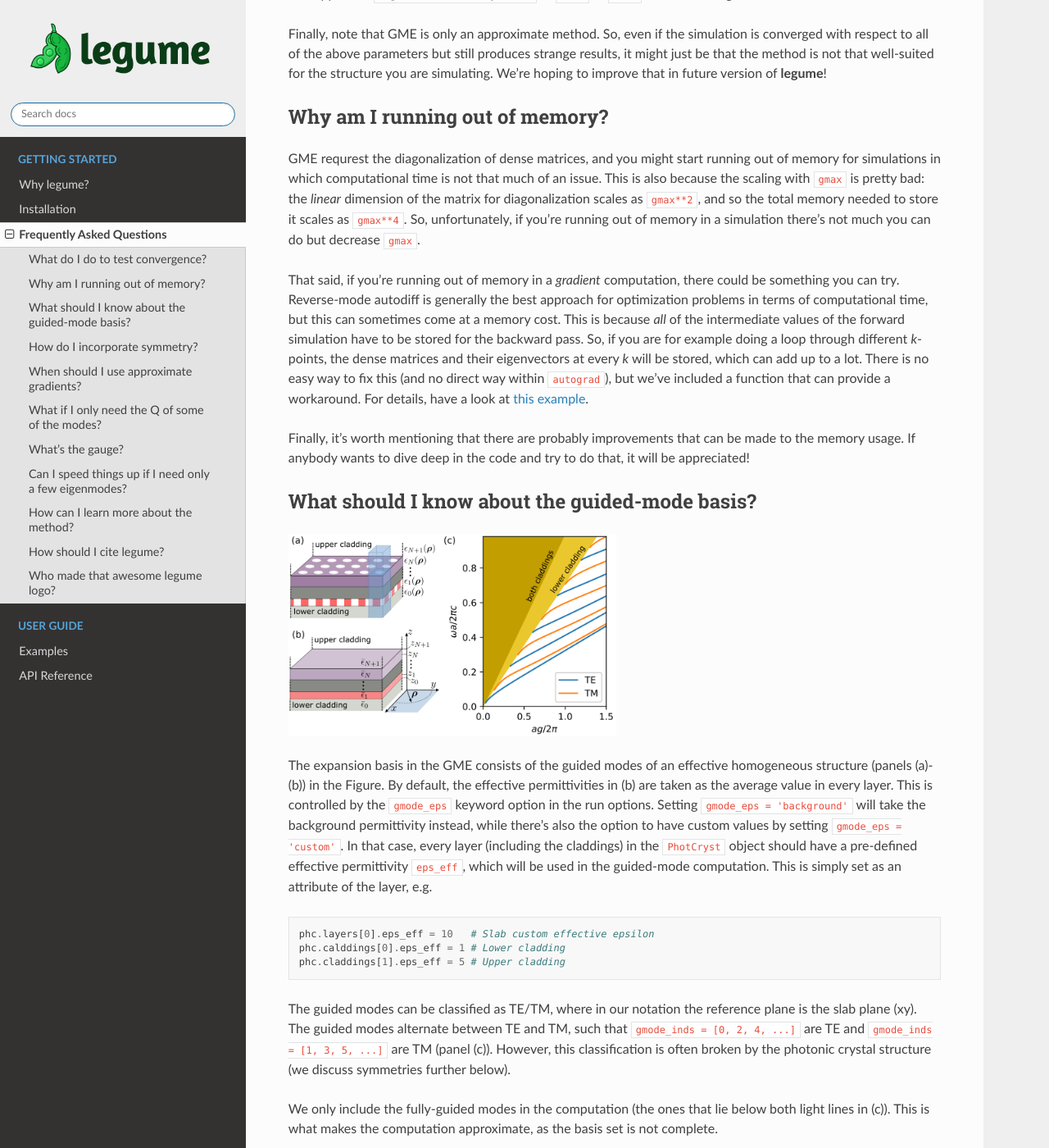
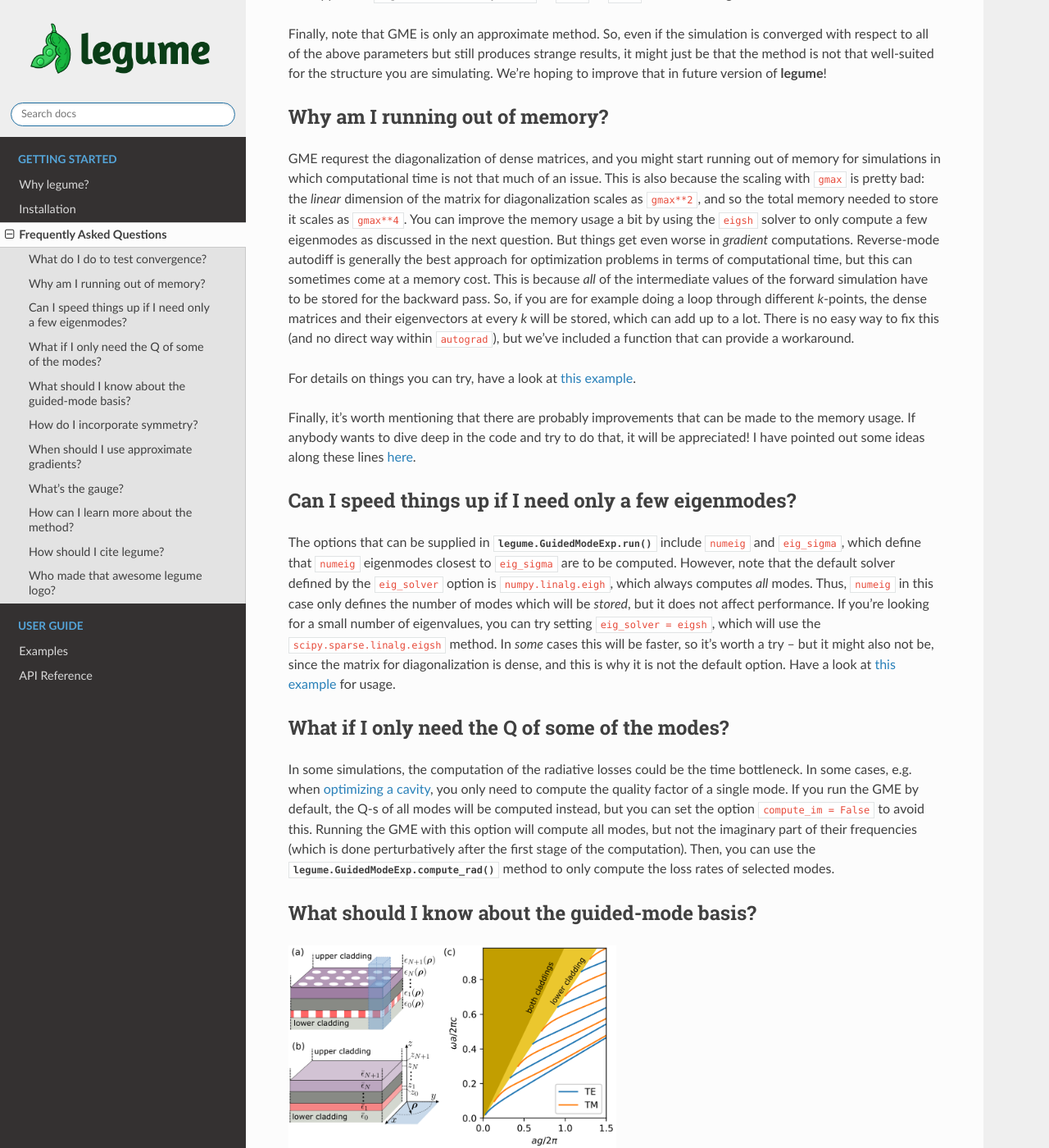
Before and after one commit to fancompute/legume, a Sphinx documentation site: the page built from docs/faq.rst, in a window 1280 px wide and 1400 px high, scrolled down 479 px. Shown: the whole window at 82% size. Built offline with Sphinx 7.4.7 and the Read the Docs theme 2.0.0, drawn with Linux system fonts in a browser that asks for light colours; some of the changed text lies outside the part shown.

Commit message:
Updating FAQ

```diff
--- a/docs/faq.rst
+++ b/docs/faq.rst
@@ -35,26 +35,56 @@ GME requrest the diagonalization of dense matrices, and you might start running
 out of memory for simulations in which computational time is not that much of
 an issue. This is also because the scaling with ``gmax`` is pretty bad: the
 *linear* dimension of the matrix for diagonalization scales as ``gmax**2``,
-and so the total memory needed to store it scales as ``gmax**4``. So,
-unfortunately, if you're running out of memory in a simulation there's not much
-you can do but decrease ``gmax``.
-
-That said, if you're running out of memory in a *gradient* computation, there
-could be something you can try. Reverse-mode autodiff is generally the best
+and so the total memory needed to store it scales as ``gmax**4``. You can improve
+the memory usage a bit by using the ``eigsh`` solver to only compute a few eigenmodes
+as discussed in the next question. But things get even
+worse in *gradient* computations. Reverse-mode autodiff is generally the best
 approach for optimization problems in terms of computational time, but this can
 sometimes come at a memory cost. This is because *all* of the intermediate
 values of the forward simulation have to be stored for the backward pass.
 So, if you are for example doing a loop through different *k*-points, the dense
 matrices and their eigenvectors at every *k* will be stored, which can add up
 to a lot. There is no easy way to fix this (and no direct way within
-``autograd``), but we've included a function that can provide a workaround. For
-details, have a look at `this example`_.
+``autograd``), but we've included a function that can provide a workaround.
 
-.. _this example: examples/06_Guided_mode_expansion_with_autograd.html#Refining-the-optimization
+For details on things you can try, have a look at `this example`_.
+
+.. _this example: examples/07_Enhancing_your_GME_optimization.html
 
 Finally, it's worth mentioning that there are probably improvements that can
 be made to the memory usage. If anybody wants to dive deep in the code and
-try to do that, it will be appreciated!
+try to do that, it will be appreciated! I have pointed out some ideas along
+these lines `here <https://github.com/fancompute/legume/issues/29)>`_.
+
+Can I speed things up if I need only a few eigenmodes?
+------------------------------------------------------
+
+The options that can be supplied in :meth:`legume.GuidedModeExp.run` include
+``numeig`` and ``eig_sigma``, which define that ``numeig`` eigenmodes
+closest to ``eig_sigma`` are to be computed. However, note that the default solver
+defined by the ``eig_solver`` option is ``numpy.linalg.eigh``, which always computes
+*all* modes. Thus, ``numeig`` in this case only defines the number of
+modes which will be *stored*, but it does not affect performance. If you're
+looking for a small number of eigenvalues, you can try setting ``eig_solver = eigsh``,
+which will use the ``scipy.sparse.linalg.eigsh`` method. In *some* cases this
+will be faster, so it's worth a try -- but it might also not be, since the matrix for
+diagonalization is dense, and this is why it is not the default option. Have a
+look at `this example`_ for usage.
+
+What if I only need the Q of some of the modes?
+-----------------------------------------------
+
+In some simulations, the computation of the radiative losses could be the time
+bottleneck. In some cases, e.g. when `optimizing a cavity`_, you only need to
+compute the quality factor of a single mode. If you run the GME by default,
+the Q-s of all modes will be computed instead, but you can set the option
+``compute_im = False`` to avoid this. Running the GME with this option will
+compute all modes, but not the imaginary part of their frequencies (which is
+done perturbatively after the first stage of the computation). Then, you can
+use the :meth:`legume.GuidedModeExp.compute_rad` method to only compute the loss rates
+of selected modes.
+
+.. _optimizing a cavity: examples/06_Guided_mode_expansion_with_autograd.html#Quality-factor-optimization
 
 What should I know about the guided-mode basis?
 -----------------------------------------------
@@ -148,21 +178,6 @@ diagonalization path is included. Here are some rules of thumb on what to use:
 
 .. _optimizing hole positions: examples/06_Guided_mode_expansion_with_autograd.html#Autograd-backend
 
-What if I only need the Q of some of the modes?
------------------------------------------------
-
-In some simulations, the computation of the radiative losses could be the time
-bottleneck. In some cases, e.g. when `optimizing a cavity`_, you only need to
-compute the quality factor of a single mode. If you run the GME by default,
-the Q-s of all modes will be computed instead, but you can set the option
-``compute_im = False`` to avoid this. Running the GME with this option will
-compute all modes, but not the imaginary part of their frequencies (which is
-done perturbatively after the first stage of the computation). Then, you can
-use the :meth:`legume.GuidedModeExp.compute_rad` method to only compute the loss rates
-of selected modes.
-
-.. _optimizing a cavity: examples/06_Guided_mode_expansion_with_autograd.html#Quality-factor-optimization
-
 What's the gauge?
 -----------------
 
@@ -179,33 +194,6 @@ example if you compute `radiative couplings`_ to S and P polarization, the
 relative phase between the two should be physical.
 
 .. _radiative couplings: examples/03_Guided_mode_expansion_multi_layer_grating.html#Asymmetric-coupling
-
-Can I speed things up if I need only a few eigenmodes?
-------------------------------------------------------
-
-The run options that can be supplied in :meth:`legume.GuidedModeExp.run` include
-``numeig`` and ``eig_sigma``, which define that ``numeig`` eigenmodes
-closest to ``eig_sigma`` are to be computed. However, note that the default solver
-defined by the ``eig_solver`` option is ``numpy.linalg.eigh``, which always computes
-*all* eigenvalues. Thus, ``numeig`` in this case only defines the number of
-modes which will be *stored*, but it does not affect performance. If you're
-looking for a small number of eigenvalues, you can try setting ``eig_solver = eigsh``,
-which will use the ``scipy.sparse.linalg.eigsh`` method. In many cases this will
-*not* be (much) faster, but it's worth a try.
-
-**Note**: using the ``eigsh`` solver when computing gradients comes with some
-extra pros and cons. The added advantage is that the required memory should be lower,
-because ``autograd`` does not need to store all the eigenvectors for the backward
-pass (however, the matrices themselves are still stored, which could already
-amount to a lot of memory). On the flip side, *all* the eigenvectors are needed
-to compute *exact* gradients of any quantity that depends even on a single
-eigenvector, so e.g. on loss rates or field profiles of the PhC eigenmodes. Thus,
-the gradient of these quantities will be only approximate if computing only
-a restricted number of eigenvectors (this does *not* apply to the ``eigh`` solver).
-The gradients
-could still be good enough for an optimization though, and, if the objective
-function depends only on the *frequencies* of the PhC modes, then the gradients
-should be exact.
 
 How can I learn more about the method?
 --------------------------------------
```
